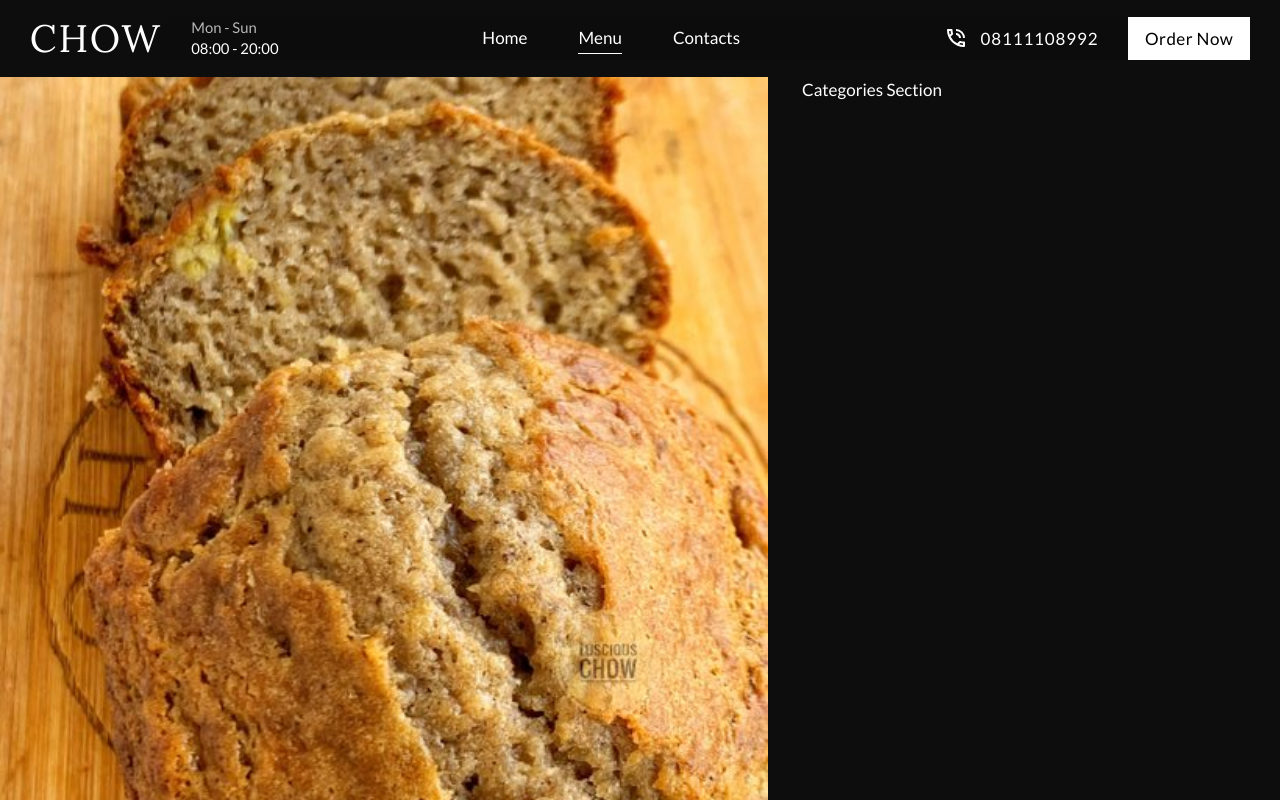
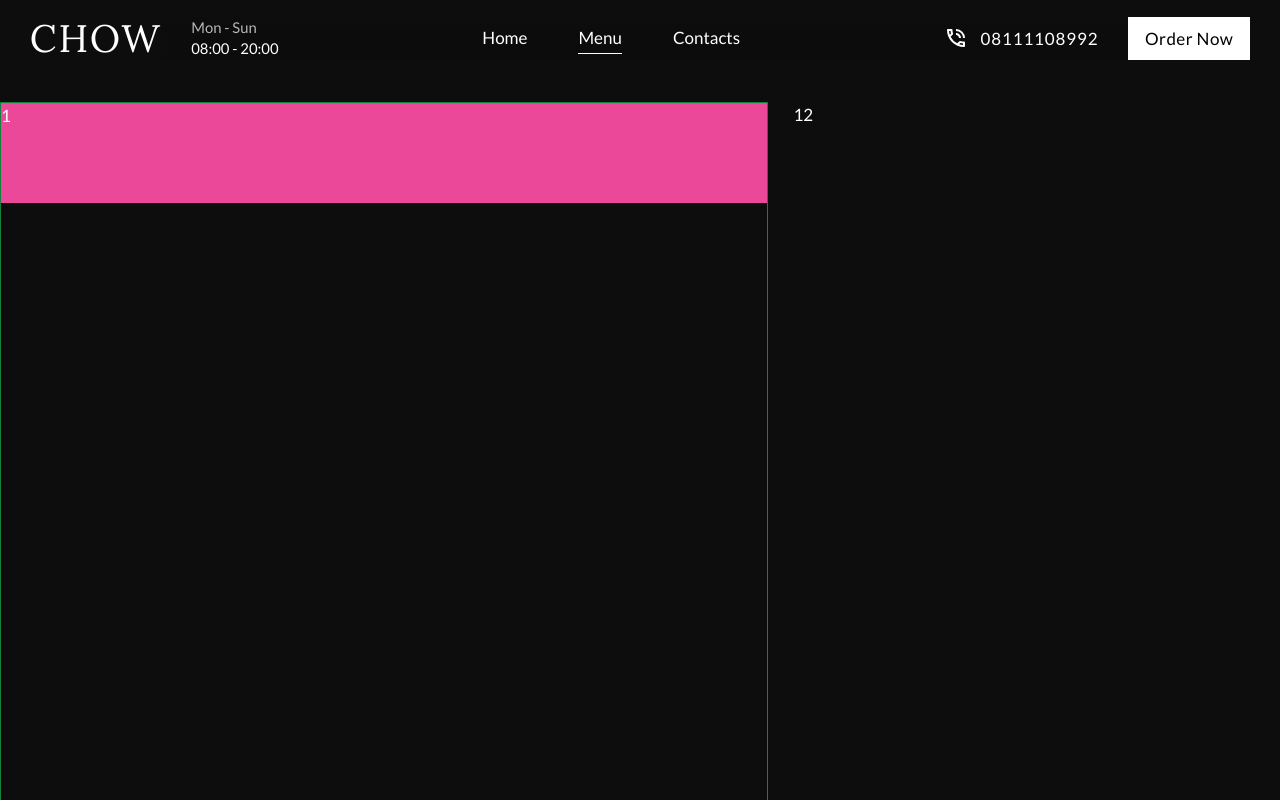
Before and after one commit to timhilehin1/luscious-chow, a Next.js app: page /menu in a window 1280 px wide. Shown: the top 800 px of the page. Built offline with nearby package versions, Linux system fonts and the light colour scheme.

Commit message:
bug: sticky bug

```diff
--- a/src/components/Menu.tsx
+++ b/src/components/Menu.tsx
@@ -1,21 +1,105 @@
-import React from "react";
+"use client";
+import React, { useEffect, useState } from "react";
 import Container from "./Container";
 import Image from "next/image";
 import demoImage from "../../public/assets/images/1.jpg";
+import Link from "next/link";
+import { useParams } from "next/navigation";
 
 function Menu() {
+	const [currentSection, setCurrentSection] = useState<string>("#bread");
+	const params = useParams();
+	useEffect(() => {
+		setCurrentSection(window.location.hash);
+	}, [params]);
+
 	return (
-		<section className="grid grid-cols-1 lg:grid-cols-[60%,1fr] lg:gap-8">
-			<div className="lg:sticky lg:top-0">
-				<Image
-					src={demoImage}
-					className="h-[100vh] w-full object-cover lg:sticky lg:top-0"
-					alt="demo image"
-				/>
-			</div>
-			<div>Categories Section</div>
-		</section>
+		<main className="mt-6 mb-10 flex  sticky top-0  gap-8 lg:gap-6">
+			<section className="w-[60%]   border border-green-700">
+				<div className="bg-pink-500 h-[100px] sticky   top-0">1</div>
+			</section>
+			<section className="">
+				<div className="h-[1000px]">12</div>
+			</section>
+		</main>
 	);
 }
 
 export default Menu;
+{
+	/* // <main className="grid grid-cols-1 lg:grid-cols-[60%,1fr] lg:gap-8"> */
+}
+// 	<section className="sticky">
+// 		<div className="md:h-[calc(100vh-50px)]  w-full bg-red-500 ">
+// 			{/* <div className="bg-black/80 absolute z-20 h-full" /> */}
+// 			{/* <Image
+// 				src={demoImage}
+// 				className="w-full absolute h-full object-cover"
+// 				alt="cake image"
+// 			/> */}
+// 		</div>
+// 	</section>
+// 	<section>
+// 		<nav className="mx-auto">
+// 			<ul className="flex items-center justify-center flex-wrap text-lg   text-white/70 gap-8 my-8">
+// 				<li>
+// 					<Link
+// 						href={"#bread"}
+// 						className={`py-1 border-b ease-in-out duration-100 hover:border-white/70
+//         ${
+// 							currentSection === "#bread"
+// 								? "border-white/70"
+// 								: "border-white/0"
+// 						}`}
+// 					>
+// 						Bread
+// 					</Link>
+// 				</li>
+// 				<li>
+// 					<Link
+// 						href={"#cakes"}
+// 						className={`py-1 border-b ease-in-out duration-100 hover:border-white/70
+//         ${
+// 							currentSection === "#cakes"
+// 								? "border-white/70"
+// 								: "border-white/0"
+// 						}`}
+// 					>
+// 						Cakes
+// 					</Link>
+// 				</li>
+// 				<li>
+// 					<Link
+// 						href={"#drinks"}
+// 						className={`py-1 border-b ease-in-out duration-100 hover:border-white/70
+//         ${
+// 							currentSection === "#drinks"
+// 								? "border-white/70"
+// 								: "border-white/0"
+// 						}`}
+// 					>
+// 						Drinks
+// 					</Link>
+// 				</li>
+
+// 				<li>
+// 					<Link
+// 						href={"#specials"}
+// 						className={`py-1 border-b ease-in-out duration-100 hover:border-white/70
+//         ${
+// 							currentSection === "#specials"
+// 								? "border-white/70"
+// 								: "border-white/0"
+// 						}`}
+// 					>
+// 						Specials
+// 					</Link>
+// 				</li>
+// 			</ul>
+// 		</nav>
+
+// 		<div id="bread">
+// 			<p>This is our bread container o</p>
+// 		</div>
+// 	</section>
+// </main>
```
Also changed, not shown: src/components/Footer.tsx (+20 -25 lines), src/components/Navbar.tsx (+9 -3 lines).
